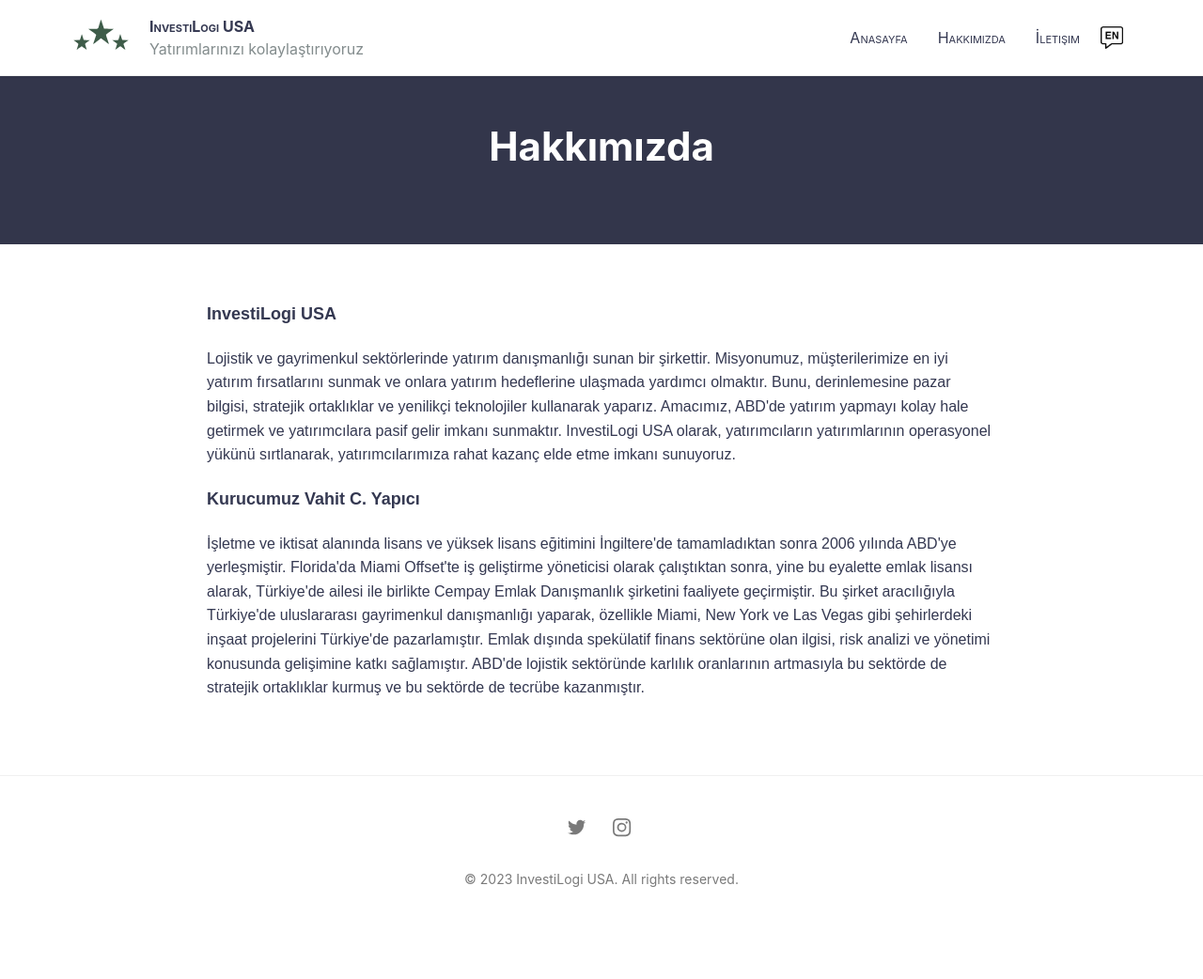
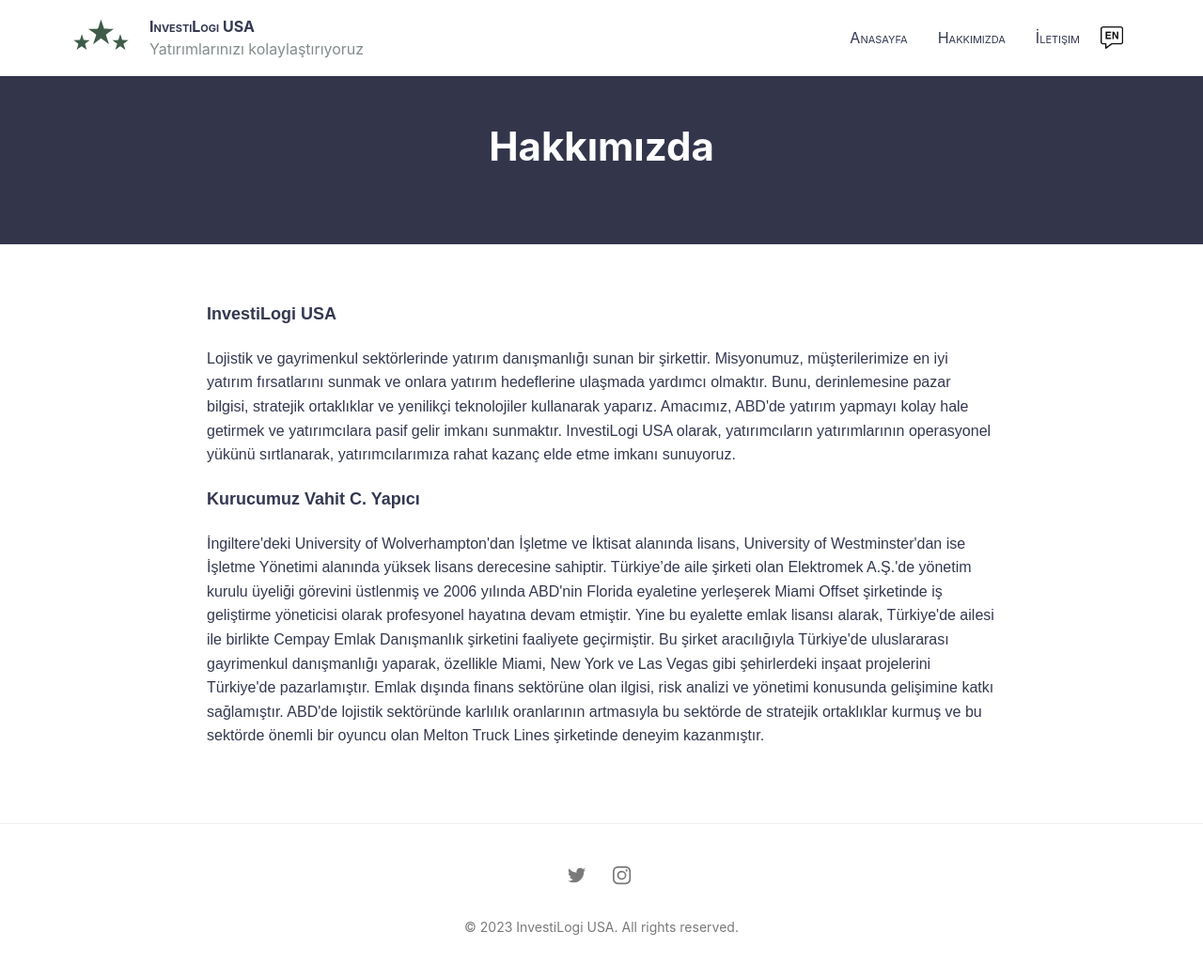
Before and after one commit to investmentiq/krembrule, a Jekyll site: the page built from about.md, in a window 1280 px wide. Shown: the whole page at 94% size. Built offline with Jekyll 4.4.1, drawn with Linux system fonts in a browser that asks for light colours; before the commit the page ends 991 px from its top, so only the background shows below that.

Commit message:
Update about.md

```diff
--- a/about.md
+++ b/about.md
@@ -10,6 +10,7 @@ permalink: /about/
 <p>Lojistik ve gayrimenkul sektörlerinde yatırım danışmanlığı sunan bir şirkettir. Misyonumuz, müşterilerimize en iyi yatırım fırsatlarını sunmak ve onlara yatırım hedeflerine ulaşmada yardımcı olmaktır. Bunu, derinlemesine pazar bilgisi, stratejik ortaklıklar ve yenilikçi teknolojiler kullanarak yaparız. Amacımız, ABD'de yatırım yapmayı kolay hale getirmek ve yatırımcılara pasif gelir imkanı sunmaktır. InvestiLogi USA olarak, yatırımcıların yatırımlarının operasyonel yükünü sırtlanarak, yatırımcılarımıza rahat kazanç elde etme imkanı sunuyoruz.</p>
 
 <p style="font-size: 18px; font-weight: bold;">Kurucumuz Vahit C. Yapıcı</p>
-<p>İşletme ve iktisat alanında lisans ve yüksek lisans eğitimini İngiltere'de tamamladıktan sonra 2006 yılında ABD'ye yerleşmiştir. Florida'da Miami Offset'te iş geliştirme yöneticisi olarak çalıştıktan sonra, yine bu eyalette emlak lisansı alarak, Türkiye'de ailesi ile birlikte Cempay Emlak Danışmanlık şirketini faaliyete geçirmiştir. Bu şirket aracılığıyla Türkiye'de uluslararası gayrimenkul danışmanlığı yaparak, özellikle Miami, New York ve Las Vegas gibi şehirlerdeki inşaat projelerini Türkiye'de pazarlamıştır. Emlak dışında spekülatif finans sektörüne olan ilgisi, risk analizi ve yönetimi konusunda gelişimine katkı sağlamıştır. ABD'de lojistik sektöründe karlılık oranlarının artmasıyla bu sektörde de stratejik ortaklıklar kurmuş ve bu sektörde de tecrübe kazanmıştır.</p>
+<p>İngiltere'deki University of Wolverhampton'dan İşletme ve İktisat alanında lisans, University of Westminster'dan ise İşletme Yönetimi alanında yüksek lisans derecesine sahiptir. Türkiye’de aile şirketi olan Elektromek A.Ş.'de yönetim kurulu üyeliği görevini üstlenmiş ve 2006 yılında ABD'nin Florida eyaletine yerleşerek Miami Offset şirketinde iş geliştirme yöneticisi olarak profesyonel hayatına devam etmiştir. Yine bu eyalette emlak lisansı alarak, Türkiye'de ailesi ile birlikte Cempay Emlak Danışmanlık şirketini faaliyete geçirmiştir. Bu şirket aracılığıyla Türkiye'de uluslararası gayrimenkul danışmanlığı yaparak, özellikle Miami, New York ve Las Vegas gibi şehirlerdeki inşaat projelerini Türkiye'de pazarlamıştır. Emlak dışında finans sektörüne olan ilgisi, risk analizi ve yönetimi konusunda gelişimine katkı sağlamıştır. ABD'de lojistik sektöründe karlılık oranlarının artmasıyla bu sektörde de stratejik ortaklıklar kurmuş ve bu sektörde önemli bir oyuncu olan Melton Truck Lines şirketinde deneyim kazanmıştır.</p>
+
 
 </div>
```
